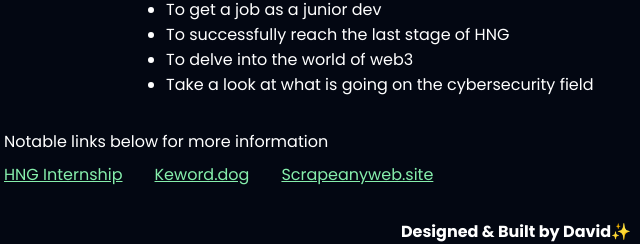
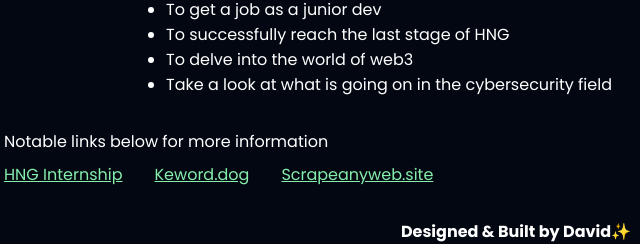
Before and after one commit to feyisayo1/hng-stage1, a plain HTML site: page index.html in a window 1280 px wide. Shown: the part 1432-1676 px from the top of the page, 124-764 px from the left. Drawn offline with Linux system fonts and the light colour scheme.

Commit message:
Update index.html

```diff
--- a/index.html
+++ b/index.html
@@ -39,7 +39,7 @@
           <li>To get a job as a junior dev</li>
           <li>To successfully reach the last stage of HNG</li>
           <li>To delve into the world of web3</li>
-          <li>Take a look at what is going on the cybersecurity field</li>
+          <li>Take a look at what is going on in the cybersecurity field</li>
 
         </ul>
 
```
